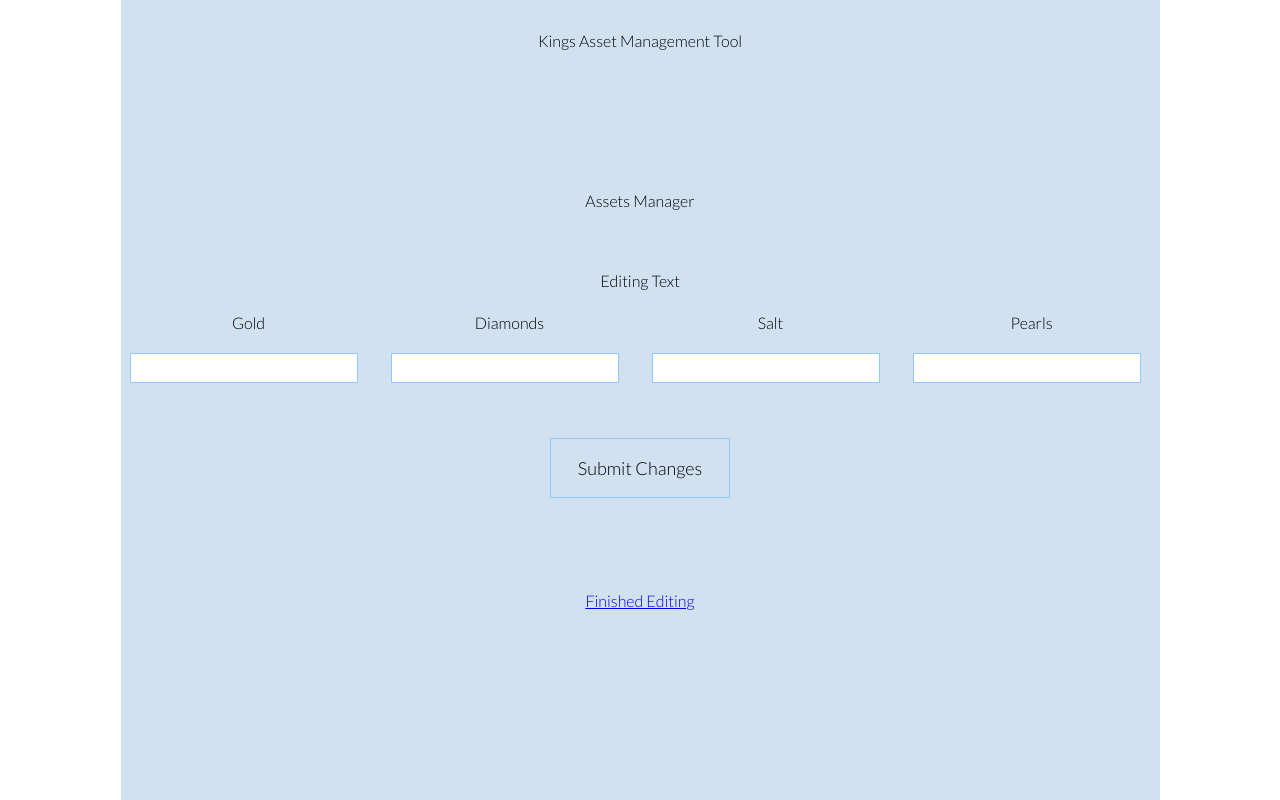
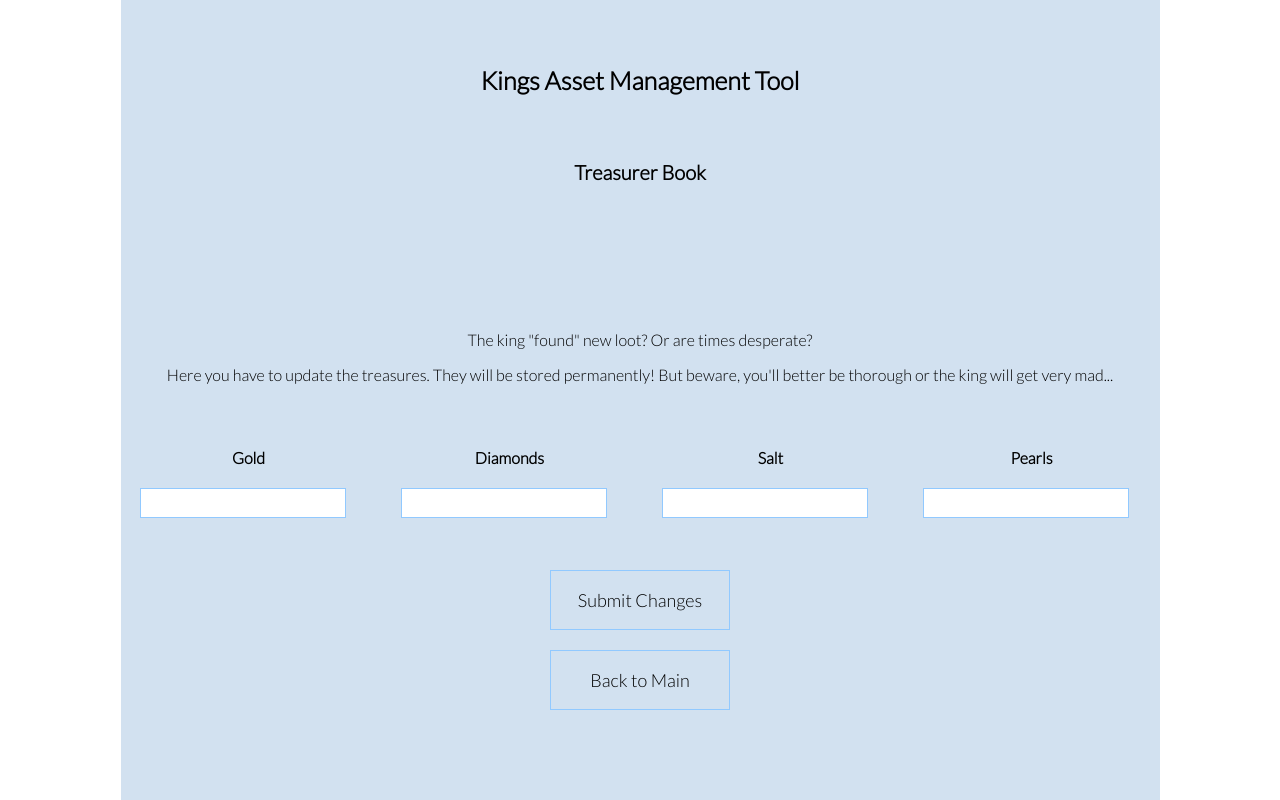
Before and after one commit to lukaskreibig/kingsassets, a React (Create React App) app: page /edit in a window 1280 px wide. Built offline with nearby package versions, Linux system fonts and the light colour scheme; no server answers.

Commit message:
add nice buttons, make everything a little bit more nice

```diff
--- a/src/App.css
+++ b/src/App.css
@@ -3,6 +3,12 @@
 body {
   margin: 0px;
 }
+
+/* #90AFC5
+  #336B87
+  #2A3132
+  #763626
+ */
 
 * {
   justify-self: center;
@@ -20,23 +26,37 @@ body {
 
 .banner {
   grid-column: 1/6;
-  grid-row: 1/1;
+  grid-row: 1/3;
   align-self: center;
+  font-size: 25px;
+  font-weight: 600;
 }
 
 .title {
   grid-column: 1/6;
   grid-row: 3/4;
+  font-size: 20px;
+  font-weight: 600;
+  align-self: flex-start;
 }
 .intro {
   grid-column: 1/6;
-  grid-row: 4/5;
+  grid-row: 4/6;
+  width: 80vw;
+  text-align: center;
+  align-self: flex-end;
 }
 
-.table {
-  grid-column: 1/6;
-  grid-row: 6/7;
-  align-self: center;
+.assets {
+  font-weight: 600;
+}
+
+.assetsnum {
+  font-weight: 600;
+}
+
+.assetsnumedit {
+  font-weight: 600;
 }
 
 .edit {
@@ -46,11 +66,11 @@ body {
 
 .tablecontainer {
   grid-column: 1/6;
-  grid-row: 5/7;
+  grid-row: 6/8;
   display: grid;
   grid-gap: 5px;
   grid-template-columns: 20vw 20vw 20vw 20vw;
-  grid-template-rows: 5vh 5vh 5vh;
+  grid-template-rows: 5vh 5vh;
 }
 
 .tabledescription {
@@ -59,11 +79,11 @@ body {
 }
 
 input {
-  width: 90%;
+  width: 95%;
+  text-align: center;
   box-sizing: border-box;
-  margin: 8px 8px;
   height: 30px;
-  font-size: 18px;
+  font-size: 16px;
   padding: 12px 20px;
   border: 1px solid #91c9ff;
 }
@@ -78,19 +98,18 @@ input[type="number"] {
 }
 
 .btn {
-  grid-column: 1/5;
-  grid-row: 4/4;
   width: 180px;
   height: 60px;
   cursor: pointer;
   background: transparent;
   border: 1px solid #91c9ff;
   outline: none;
-  transition: 1s ease-in-out;
+  transition: 0.5s ease-in-out;
 }
+
 .btn:hover {
-  transition: 1s ease-in-out;
-  background: #e4dbcd;
+  transition: 0.5s ease-in-out;
+  background: #7cd89b;
 }
 
 .btn span {
@@ -98,3 +117,16 @@ input[type="number"] {
   font-size: 18px;
   font-weight: 100;
 }
+
+#submit {
+  grid-column: 1/6;
+  grid-row: 8/9;
+}
+
+#back {
+  grid-column: 1/6;
+  grid-row: 9/10;
+}
+
+@media only screen and (min-width: 768px) {
+}
--- a/src/components/Edit.js
+++ b/src/components/Edit.js
@@ -11,15 +11,17 @@ function Edit({ treasure, handleTreasure }) {
     pearls: treasure.pearls,
   });
 
-  const updateAsset = (edited) => {
-    axios({
+  const updateAsset = async (edited) => {
+    await axios({
       method: "put",
       url: "http://localhost:3000/treasure/update",
       data: edited,
     }).then(
       (response) => {
-        console.log(response.statusText);
-        handleTreasure(edited);
+        console.log(response);
+        if (response.statusText === "OK") {
+          handleTreasure(edited);
+        }
       },
       (error) => {
         console.log(error);
@@ -30,17 +32,25 @@ function Edit({ treasure, handleTreasure }) {
   return (
     <div className="container">
       <div className="banner">Kings Asset Management Tool</div>
-      <div className="title">Assets Manager</div>
-      <div className="intro">Editing Text</div>
+      <div className="title">Treasurer Book</div>
+      <div className="intro">
+        <p> The king "found" new loot? Or are times desperate?</p>
+        <p>
+          Here you have to update the treasures. They will be stored
+          permanently! But beware, you'll better be thorough or the king will
+          get very mad...
+        </p>
+      </div>
       <div className="tablecontainer">
-        <div className="goldtitle">Gold</div>
-        <div className="diamondtitle">Diamonds</div>
-        <div className="salttitle">Salt</div>
-        <div className="pearltitle">Pearls</div>
+        <div className="assets">Gold</div>
+        <div className="assets">Diamonds</div>
+        <div className="assets">Salt</div>
+        <div className="assets">Pearls</div>
         <form className="form">
           <input
             type="number"
             placeholder={treasure.gold}
+            className="assetsnumedit"
             onChange={(e) => setEdited({ ...edited, gold: e.target.value })}
           />
         </form>
@@ -48,6 +58,7 @@ function Edit({ treasure, handleTreasure }) {
           <input
             type="number"
             placeholder={treasure.diamonds}
+            className="assetsnumedit"
             onChange={(e) => setEdited({ ...edited, diamonds: e.target.value })}
           />
         </form>
@@ -55,6 +66,7 @@ function Edit({ treasure, handleTreasure }) {
           <input
             type="number"
             placeholder={treasure.salt}
+            className="assetsnumedit"
             onChange={(e) => setEdited({ ...edited, salt: e.target.value })}
           />
         </form>
@@ -62,16 +74,21 @@ function Edit({ treasure, handleTreasure }) {
           <input
             type="number"
             placeholder={treasure.pearls}
+            className="assetsnumedit"
             onChange={(e) => setEdited({ ...edited, pearls: e.target.value })}
           />
         </form>
-        <button className="btn" onClick={() => updateAsset(edited)}>
-          <span>Submit Changes</span>
+      </div>
+
+      <button className="btn" id="submit" onClick={() => updateAsset(edited)}>
+        <span>Submit Changes</span>
+      </button>
+
+      <Link to="/" id="back">
+        <button className="btn">
+          <span>Back to Main</span>
         </button>
-      </div>
-      <div className="edit">
-        <Link to="/">Finished Editing</Link>
-      </div>
+      </Link>
     </div>
   );
 }
--- a/src/components/Main.js
+++ b/src/components/Main.js
@@ -6,21 +6,30 @@ function Main({ treasure }) {
     <div>
       <div className="container">
         <div className="banner">Kings Asset Management Tool</div>
-        <div className="title">Assets Manager</div>
-        <div className="intro">Intro Text</div>
+        <div className="title">Kingdom Treasure Overview</div>
+        <div className="intro">
+          Welcome my Lord!
+          <p>
+            You must be the Kings new treasurer? I hope your ready for this job,
+            the last one got beheaded quickly. This is the overview over the
+            King treasures!
+          </p>
+        </div>
         <div className="tablecontainer">
-          <div className="goldtitle">Gold</div>
-          <div className="diamondtitle">Diamonds</div>
-          <div className="salttitle">Salt</div>
-          <div className="pearltitle">Pearls</div>
-          <div className="gold">{treasure.gold}</div>
-          <div className="diamonds">{treasure.diamonds}</div>
-          <div className="salt">{treasure.salt}</div>
-          <div className="pearls">{treasure.pearls}</div>
+          <div className="assets">Gold</div>
+          <div className="assets">Diamonds</div>
+          <div className="assets">Salt</div>
+          <div className="assets">Pearls</div>
+          <div className="assetsnum">{treasure.gold}</div>
+          <div className="assetsnum">{treasure.diamonds}</div>
+          <div className="assetsnum">{treasure.salt}</div>
+          <div className="assetsnum">{treasure.pearls}</div>
         </div>
-        <div className="edit">
-          <Link to="/edit">Edit Table</Link>
-        </div>
+        <Link to="/edit" id="submit">
+          <button className="btn">
+            <span>Change the Books</span>
+          </button>
+        </Link>
       </div>
     </div>
   );
```
